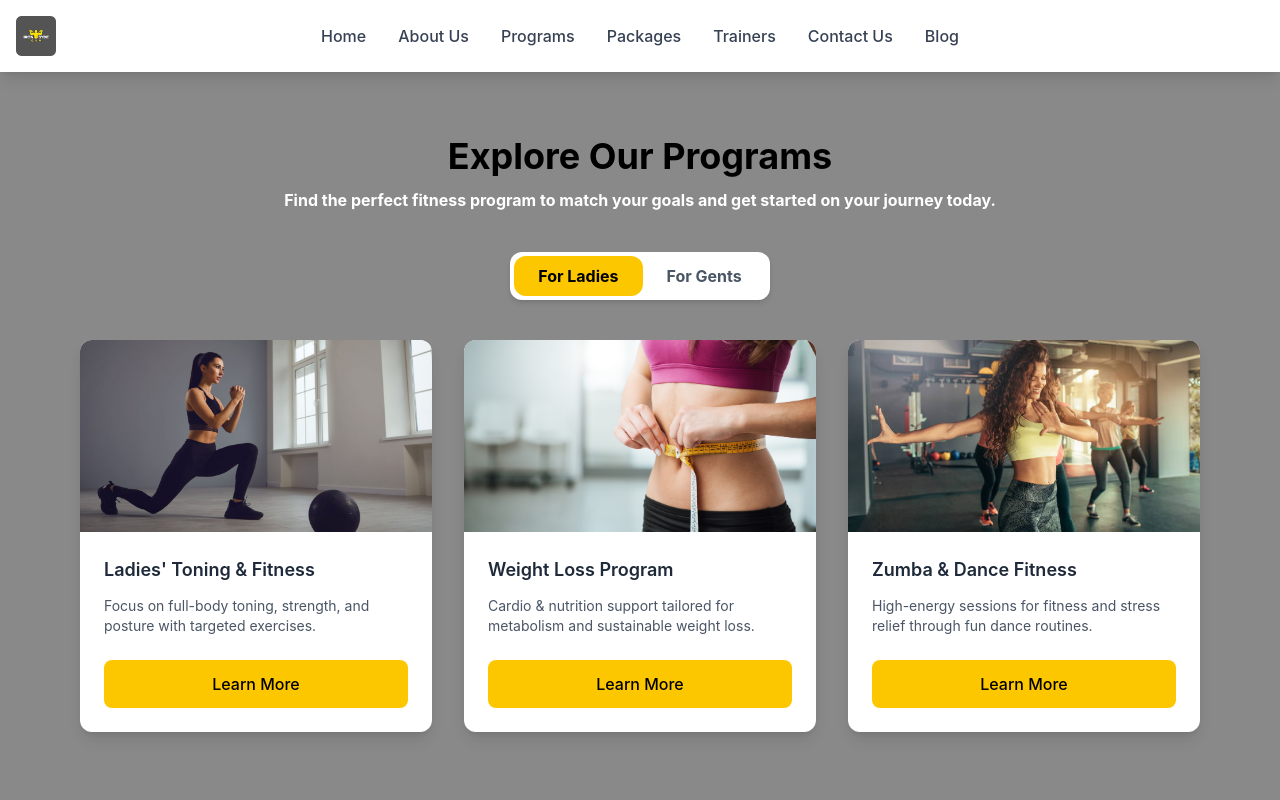
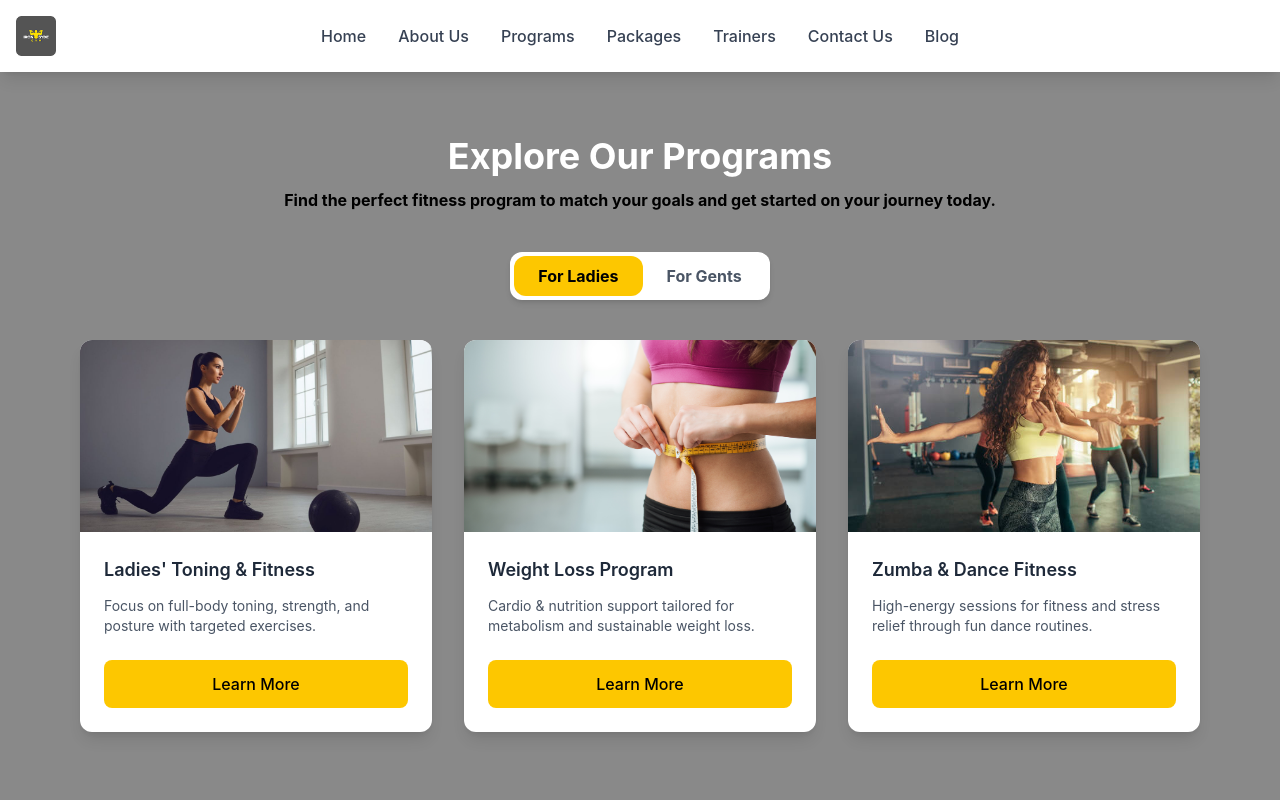
Before and after one commit to supunyasanthaofficial/Gym, a React (Vite) app: page /programs in a window 1280 px wide. Shown: the top 800 px of the page. Built offline with nearby package versions, Linux system fonts and the light colour scheme.

Commit message:
change color titles.

```diff
--- a/src/pages/Programs.jsx
+++ b/src/pages/Programs.jsx
@@ -14,11 +14,11 @@
     <div className="min-h-screen bg-[#898989] py-16">
       <div className="max-w-6xl mx-auto px-4">
         {/* Heading */}
-        <h1 className="text-4xl font-bold text-center text-black mb-3">
+        <h1 className="text-4xl font-bold text-center text-white mb-3">
           Explore Our Programs
         </h1>
 
-        <p className="text-center text-white mb-10 font-bold">
+        <p className="text-center text-black mb-10 font-bold">
           Find the perfect fitness program to match your goals and get started
           on your journey today.
         </p>
```
